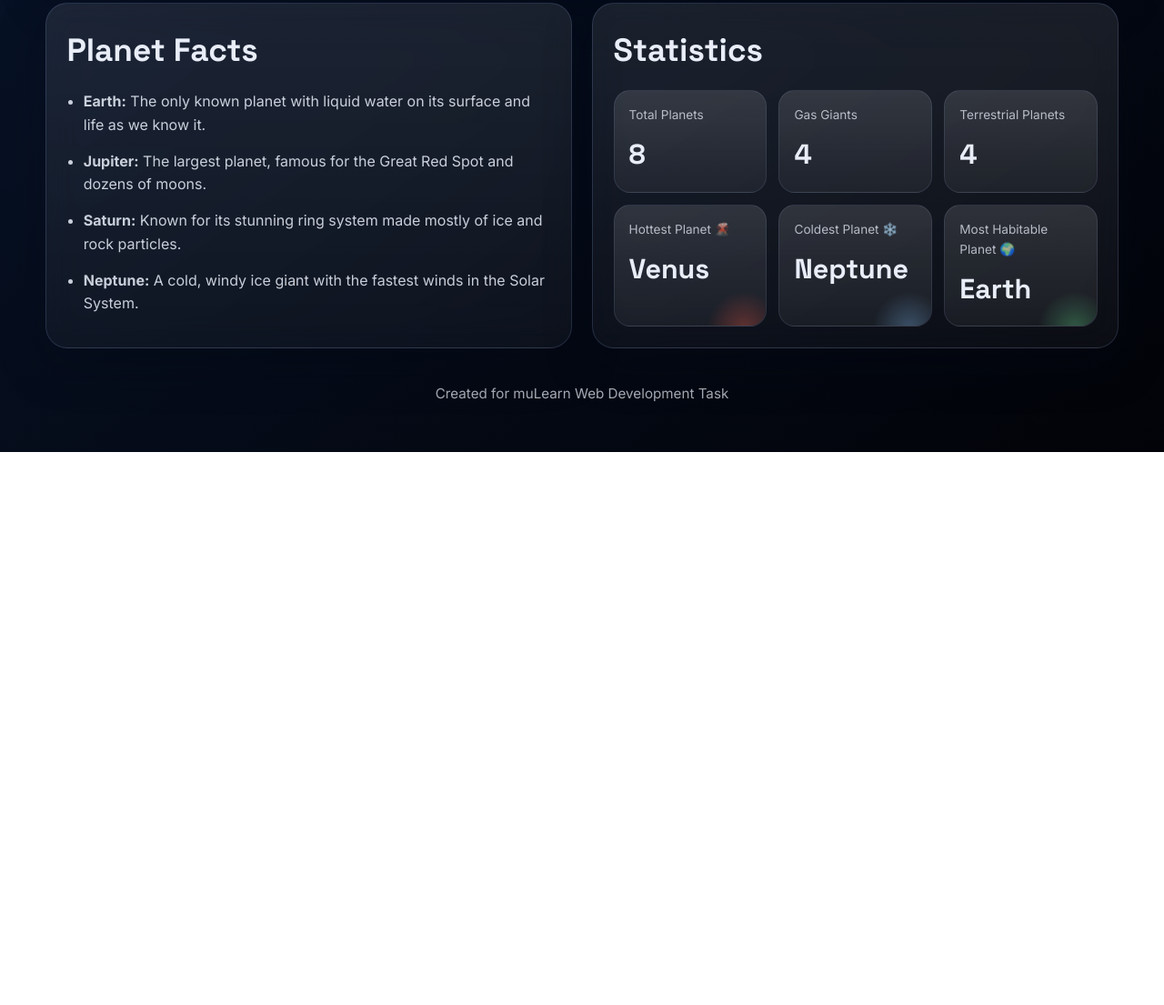
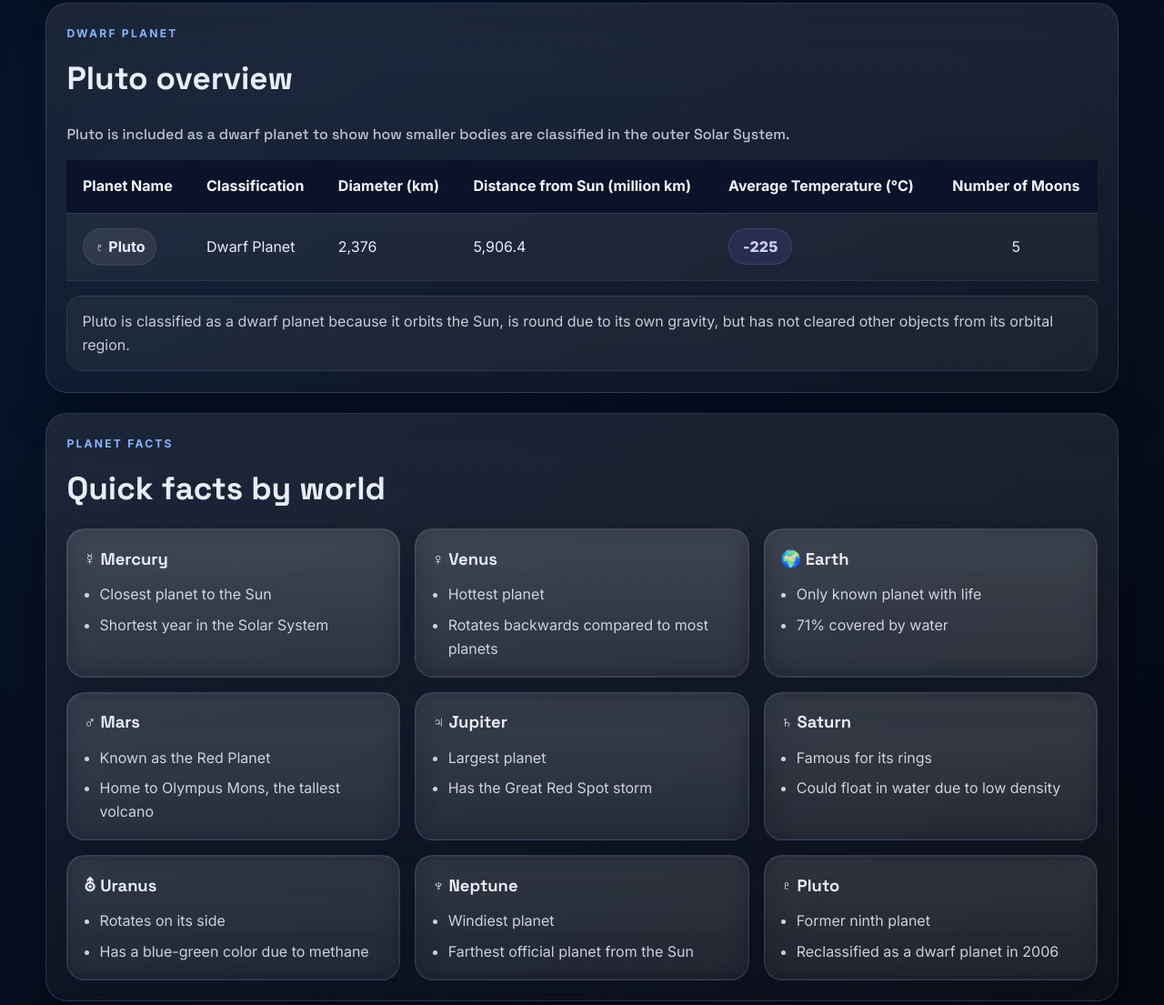
Before and after one commit to abhidev17/structured-planet-data, a plain HTML site: page index.html in a window 1280 px wide. Shown: the part 1395-2500 px from the top of the page at 91% size. Before the commit the page ends 1892 px from the top, so only its background shows below. Drawn offline with Linux system fonts and the light colour scheme.

Commit message:
Enhance solar system database

```diff
--- a/index.html
+++ b/index.html
@@ -144,19 +144,123 @@
       </div>
     </section>
 
-    <section class="info-grid" aria-label="Additional Solar System information">
-      <article class="info-card">
-        <h2>Planet Facts</h2>
-        <ul>
-          <li><strong>Earth:</strong> The only known planet with liquid water on its surface and life as we know it.</li>
-          <li><strong>Jupiter:</strong> The largest planet, famous for the Great Red Spot and dozens of moons.</li>
-          <li><strong>Saturn:</strong> Known for its stunning ring system made mostly of ice and rock particles.</li>
-          <li><strong>Neptune:</strong> A cold, windy ice giant with the fastest winds in the Solar System.</li>
-        </ul>
-      </article>
+    <section class="section-card" aria-labelledby="dwarf-planet-title">
+      <div class="section-heading">
+        <p class="section-heading__tag">Dwarf planet</p>
+        <h2 id="dwarf-planet-title">Pluto overview</h2>
+      </div>
 
+      <div class="table-shell">
+        <!-- This separate table highlights Pluto as a dwarf planet rather than a major planet. -->
+        <table>
+          <caption>
+            Pluto is included as a dwarf planet to show how smaller bodies are classified in the outer Solar System.
+          </caption>
+          <thead>
+            <tr>
+              <th scope="col">Planet Name</th>
+              <th scope="col">Classification</th>
+              <th scope="col">Diameter (km)</th>
+              <th scope="col">Distance from Sun (million km)</th>
+              <th scope="col">Average Temperature (&deg;C)</th>
+              <th scope="col">Number of Moons</th>
+            </tr>
+          </thead>
+          <tbody>
+            <tr>
+              <td><span class="planet-chip">♇ Pluto</span></td>
+              <td>Dwarf Planet</td>
+              <td>2,376</td>
+              <td>5,906.4</td>
+              <td><span class="temp temp--giant">-225</span></td>
+              <td>5</td>
+            </tr>
+          </tbody>
+        </table>
+
+        <p class="dwarf-note">
+          Pluto is classified as a dwarf planet because it orbits the Sun, is round due to its own gravity,
+          but has not cleared other objects from its orbital region.
+        </p>
+      </div>
+    </section>
+
+    <section class="section-card" aria-labelledby="facts-title">
+      <div class="section-heading">
+        <p class="section-heading__tag">Planet facts</p>
+        <h2 id="facts-title">Quick facts by world</h2>
+      </div>
+
+      <div class="facts-grid">
+        <article class="fact-card fact-card--mercury">
+          <h3>☿ Mercury</h3>
+          <ul>
+            <li>Closest planet to the Sun</li>
+            <li>Shortest year in the Solar System</li>
+          </ul>
+        </article>
+        <article class="fact-card fact-card--venus">
+          <h3>♀ Venus</h3>
+          <ul>
+            <li>Hottest planet</li>
+            <li>Rotates backwards compared to most planets</li>
+          </ul>
+        </article>
+        <article class="fact-card fact-card--earth">
+          <h3>🌍 Earth</h3>
+          <ul>
+            <li>Only known planet with life</li>
+            <li>71% covered by water</li>
+          </ul>
+        </article>
+        <article class="fact-card fact-card--mars">
+          <h3>♂ Mars</h3>
+          <ul>
+            <li>Known as the Red Planet</li>
+            <li>Home to Olympus Mons, the tallest volcano</li>
+          </ul>
+        </article>
+        <article class="fact-card fact-card--jupiter">
+          <h3>♃ Jupiter</h3>
+          <ul>
+            <li>Largest planet</li>
+            <li>Has the Great Red Spot storm</li>
+          </ul>
+        </article>
+        <article class="fact-card fact-card--saturn">
+          <h3>♄ Saturn</h3>
+          <ul>
+            <li>Famous for its rings</li>
+            <li>Could float in water due to low density</li>
+          </ul>
+        </article>
+        <article class="fact-card fact-card--uranus">
+          <h3>⛢ Uranus</h3>
+          <ul>
+            <li>Rotates on its side</li>
+            <li>Has a blue-green color due to methane</li>
+          </ul>
+        </article>
+        <article class="fact-card fact-card--neptune">
+          <h3>♆ Neptune</h3>
+          <ul>
+            <li>Windiest planet</li>
+            <li>Farthest official planet from the Sun</li>
+          </ul>
+        </article>
+        <article class="fact-card fact-card--pluto">
+          <h3>♇ Pluto</h3>
+          <ul>
+            <li>Former ninth planet</li>
+            <li>Reclassified as a dwarf planet in 2006</li>
+          </ul>
+        </article>
+      </div>
+    </section>
+
+    <section class="info-grid" aria-label="Statistics dashboard">
       <article class="info-card stats-card">
-        <h2>Statistics</h2>
+        <h2>Statistics Dashboard</h2>
         <div class="stats-grid">
           <div class="stat-box">
             <span class="stat-box__label">Total Planets</span>
@@ -169,6 +273,14 @@
           <div class="stat-box">
             <span class="stat-box__label">Terrestrial Planets</span>
             <strong>4</strong>
+          </div>
+          <div class="stat-box stat-box--highlight stat-box--pluto">
+            <span class="stat-box__label">Dwarf Planets Shown</span>
+            <strong>1</strong>
+          </div>
+          <div class="stat-box stat-box--highlight stat-box--jupiter">
+            <span class="stat-box__label">Largest Planet 🪐</span>
+            <strong>Jupiter</strong>
           </div>
           <div class="stat-box stat-box--highlight stat-box--volcano">
             <span class="stat-box__label">Hottest Planet 🌋</span>
--- a/style.css
+++ b/style.css
@@ -167,6 +167,15 @@ caption {
   margin-bottom: 1rem;
 }
 
+.dwarf-note {
+  margin: 1rem 0 0;
+  padding: 0.95rem 1rem;
+  border-radius: 16px;
+  background: rgba(255, 255, 255, 0.05);
+  border: 1px solid rgba(173, 196, 255, 0.12);
+  color: rgba(232, 237, 248, 0.84);
+}
+
 .table-shell {
   overflow-x: auto;
   border-radius: 18px;
@@ -320,6 +329,67 @@ tbody tr:hover {
   background: linear-gradient(135deg, #9d86ff, #3c3fb8);
 }
 
+.facts-grid {
+  display: grid;
+  grid-template-columns: repeat(3, minmax(0, 1fr));
+  gap: 1rem;
+}
+
+.fact-card {
+  padding: 1.1rem;
+  border-radius: 20px;
+  border: 1px solid rgba(173, 196, 255, 0.14);
+  background: linear-gradient(180deg, rgba(255, 255, 255, 0.09), rgba(255, 255, 255, 0.035));
+  box-shadow: 0 14px 40px rgba(2, 8, 20, 0.24);
+  backdrop-filter: blur(10px);
+  transition: transform 180ms ease, border-color 180ms ease, background-color 180ms ease;
+}
+
+.fact-card:hover {
+  transform: translateY(-3px);
+  border-color: rgba(138, 183, 255, 0.28);
+}
+
+.fact-card h3 {
+  margin: 0 0 0.75rem;
+  font-family: "Space Grotesk", sans-serif;
+  font-size: 1.15rem;
+}
+
+.fact-card ul {
+  margin: 0;
+  padding-left: 1.1rem;
+  color: rgba(232, 237, 248, 0.86);
+}
+
+.fact-card li + li {
+  margin-top: 0.5rem;
+}
+
+.fact-card--mercury {
+  box-shadow: inset 0 0 0 1px rgba(255, 163, 103, 0.12), 0 14px 40px rgba(2, 8, 20, 0.24);
+}
+
+.fact-card--venus {
+  box-shadow: inset 0 0 0 1px rgba(255, 117, 84, 0.12), 0 14px 40px rgba(2, 8, 20, 0.24);
+}
+
+.fact-card--earth {
+  box-shadow: inset 0 0 0 1px rgba(112, 223, 140, 0.12), 0 14px 40px rgba(2, 8, 20, 0.24);
+}
+
+.fact-card--mars {
+  box-shadow: inset 0 0 0 1px rgba(111, 193, 255, 0.12), 0 14px 40px rgba(2, 8, 20, 0.24);
+}
+
+.fact-card--jupiter,
+.fact-card--saturn,
+.fact-card--uranus,
+.fact-card--neptune,
+.fact-card--pluto {
+  box-shadow: inset 0 0 0 1px rgba(141, 126, 255, 0.12), 0 14px 40px rgba(2, 8, 20, 0.24);
+}
+
 .info-grid {
   display: grid;
   grid-template-columns: repeat(2, minmax(0, 1fr));
@@ -372,6 +442,14 @@ tbody tr:hover {
 
 .stat-box--volcano::before {
   background: radial-gradient(circle, rgba(255, 94, 74, 0.9), transparent 65%);
+}
+
+.stat-box--pluto::before {
+  background: radial-gradient(circle, rgba(198, 214, 255, 0.9), transparent 65%);
+}
+
+.stat-box--jupiter::before {
+  background: radial-gradient(circle, rgba(159, 137, 255, 0.9), transparent 65%);
 }
 
 .stat-box--ice::before {
@@ -451,6 +529,7 @@ tbody tr:hover {
   }
 
   .info-grid,
+  .facts-grid,
   .stats-grid {
     grid-template-columns: 1fr;
   }
```
